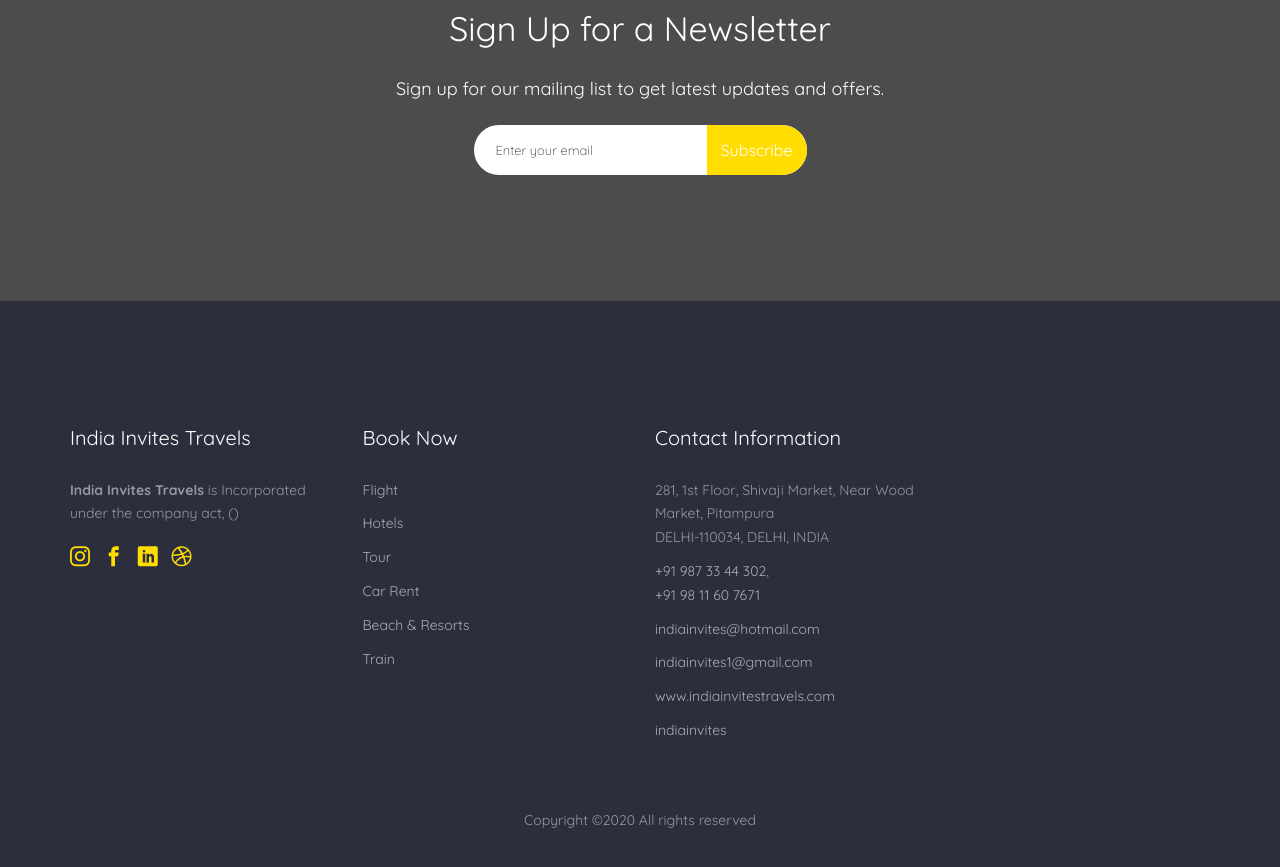
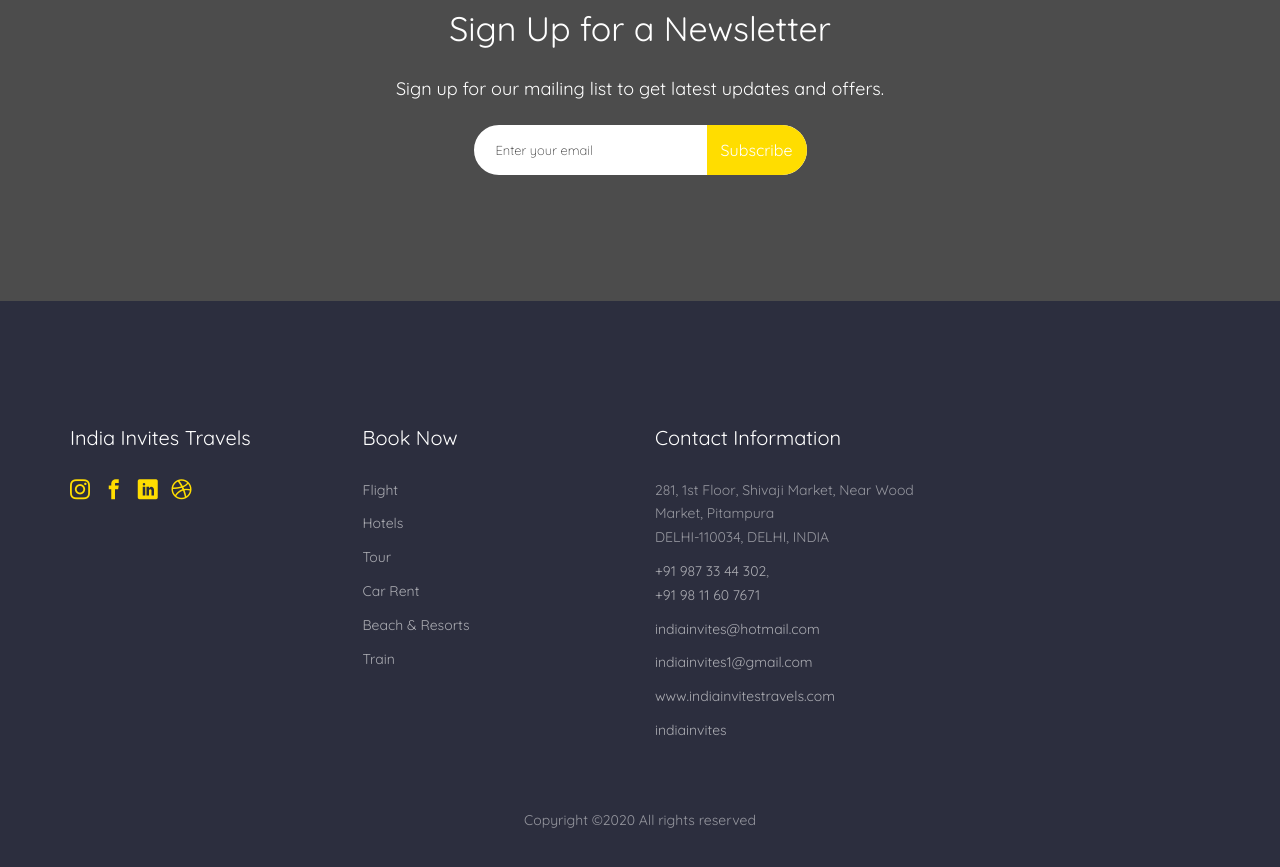
Before and after one commit to vsnehil92/india-invites-travel, a plain HTML site: page oberoi-grand-hotel.html in a window 1280 px wide. Shown: the part 3324-4191 px from the top of the page. Drawn offline with Linux system fonts and the light colour scheme; files whose address does not match are found by name.

Commit message:
Update oberoi-grand-hotel.html

```diff
--- a/oberoi-grand-hotel.html
+++ b/oberoi-grand-hotel.html
@@ -261,7 +261,7 @@
 					<div class="col-md-3 colorlib-widget">
 						<h4>India Invites Travels </h4>
 						<p>
-							<b>India Invites Travels </b>is Incorporated under the company act, ()
+
 						</p>
 						<p>
 							<ul class="colorlib-social-icons">
```
